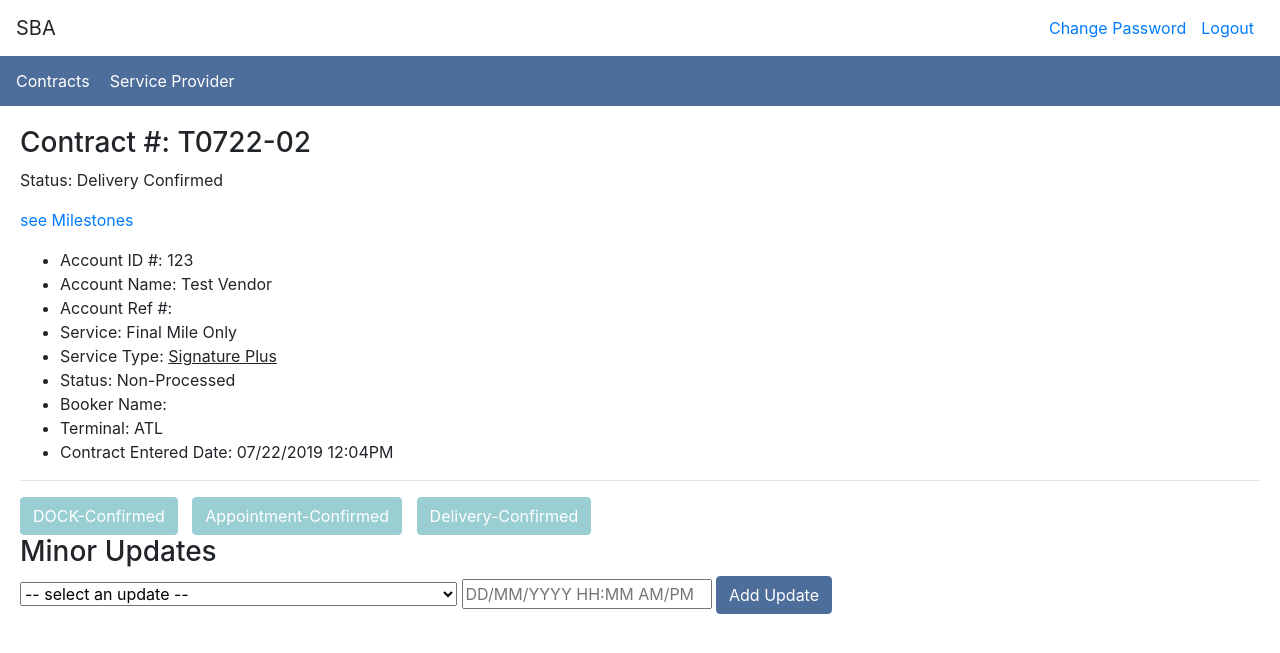
After one commit to jordantjh/shipping-logistics, a Django app: page /contracts/1/ in a window 1280 px wide. The commit adds this page. Shown: the top 653 px of the page. Run offline with Django 3.2, Linux system fonts and the light colour scheme; style sheets or scripts are compiled from the project's sources; some libraries are stand-ins or nearby versions.

Commit message:
add contracts_details.html

```diff
--- a/logistics_proj/service_providers/static/scss/main.scss
+++ b/logistics_proj/service_providers/static/scss/main.scss
@@ -15,6 +15,18 @@
         background-color: $brand_teal;
         border-color: $brand_teal;
     }
+}
+
+.btn-secondary {
+    color: #fff;
+    background-color: $brand_teal;
+    border-color: $brand_teal;
+
+    // .btn-secondary:hover {
+    //     color: #fff;
+    //     background-color: $brand_teal;
+    //     border-color: $brand_teal;
+    // }
 }
 
 /*********************/
@@ -107,3 +119,32 @@
         font-size: 75%;
     }
 }
+
+/****************************/
+/**** contracts_details.html **********/
+/****************************/
+.contracts-details-header{
+
+    *-main{
+        h3{margin-bottom: 0;}
+        p{margin-bottom: 0;}
+    }
+
+    *-minor{
+        display: inline-block;
+        margin-top: 20px;
+    }
+}
+
+.contracts-update{
+    &-major{
+        a{
+            margin-right: 10px;
+        }
+    }
+}
+
+
+#minor-update-datetime{
+    width: 250px;
+}
--- /dev/null
+++ b/logistics_proj/service_providers/templates/contracts_details.html
@@ -0,0 +1,57 @@
+{% extends 'partials/sp_base.html' %}
+
+{% block title %}SBA | Index{% endblock %}
+
+{% block content %}
+<div class="contracts-details-header sp-body">
+    <div class="contracts-details-header-main">
+        <h3>Contract #: T0722-02</h3>
+        <p>Status: <span>Delivery Confirmed</span></p>
+        <p><a href="#">see Milestones</a></p>
+    </div>
+    <div class="contracts-details-header-minor">
+        <ul>
+            <li>Account ID #: 123</li>
+            <li>Account Name: Test Vendor</li>
+            <li>Account Ref #: </li>
+            <li>Service: Final Mile Only</li>
+            <li>Service Type: <u>Signature Plus</u></li>
+            <li>Status: Non-Processed</li>
+            <li>Booker Name: </li>
+            <li>Terminal: ATL</li>
+            <li>Contract Entered Date: 07/22/2019 12:04PM</li>
+        </ul>
+    </div>
+
+    <hr>
+
+    <div class="contracts-update">
+        <div class="contracts-update-major">
+            <a href="#" class="btn btn-secondary">DOCK-Confirmed</a>
+            <a href="#" class="btn btn-secondary">Appointment-Confirmed</a>
+            <a href="#" class="btn btn-secondary">Delivery-Confirmed</a>
+        </div>
+        <div class="contracts-update-minor">
+            <h3>Minor Updates</h3>
+            <form>
+                <select name="minor-update-event">
+                    <option value="">-- select an update --</option>
+                    <option>Attempted Delivery - Item Refused</option>
+                    <option>Attempted Delivery - Location Inaccessible</option>
+                    <option>Attempted Delivery - Nobody Home</option>
+                    <option>Bad Phone Number</option>
+                    <option>Contacted Consignee - Delivery Scheduled</option>
+                    <option>Contacted Consignee - Awaiting Consignee Instruction</option>
+                    <option>Delivered at Consignee - No Exception Noted</option>
+                    <option>Delivered at Consignee With Damage</option>
+                    <option>Delivered at Consignee With Overage</option>
+                    <option>Delivered at Consignee With Shortage</option>
+                </select>
+                <input type="text" id="minor-update-datetime" name="minor-update-datetime"
+                    placeholder="DD/MM/YYYY HH:MM AM/PM">
+                <input type="submit" class="btn btn-primary" value="Add Update">
+            </form>
+        </div>
+    </div>
+</div>
+{% endblock %}
--- a/logistics_proj/service_providers/urls.py
+++ b/logistics_proj/service_providers/urls.py
@@ -5,5 +5,6 @@ from . import views as spViews
 
 app_name = 'service_providers'
 urlpatterns = [
-    path('', spViews.contractsView, name="contracts")
+    path('', spViews.contractsView, name="contracts"),
+    path('contracts/<int:pk>/', spViews.contractsDetailsView, name="contracts"),
 ]
--- a/logistics_proj/service_providers/views.py
+++ b/logistics_proj/service_providers/views.py
@@ -5,3 +5,7 @@ from django.shortcuts import render
 
 def contractsView(req):
     return render(req, 'contracts.html')
+
+
+def contractsDetailsView(req, pk):
+    return render(req, 'contracts_details.html')
```
Also changed, not shown: logistics_proj/static/scss/main.css, 1 other file.
